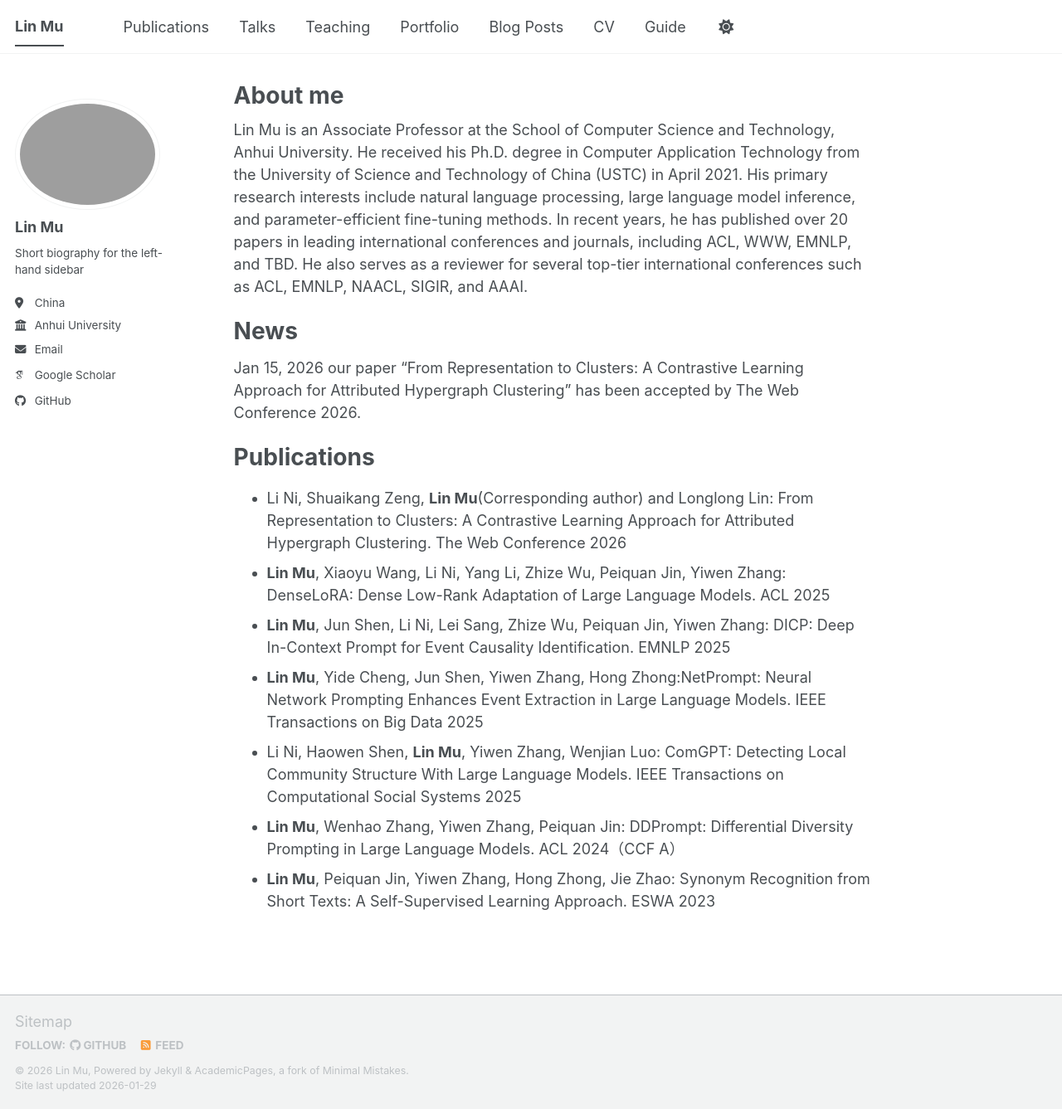
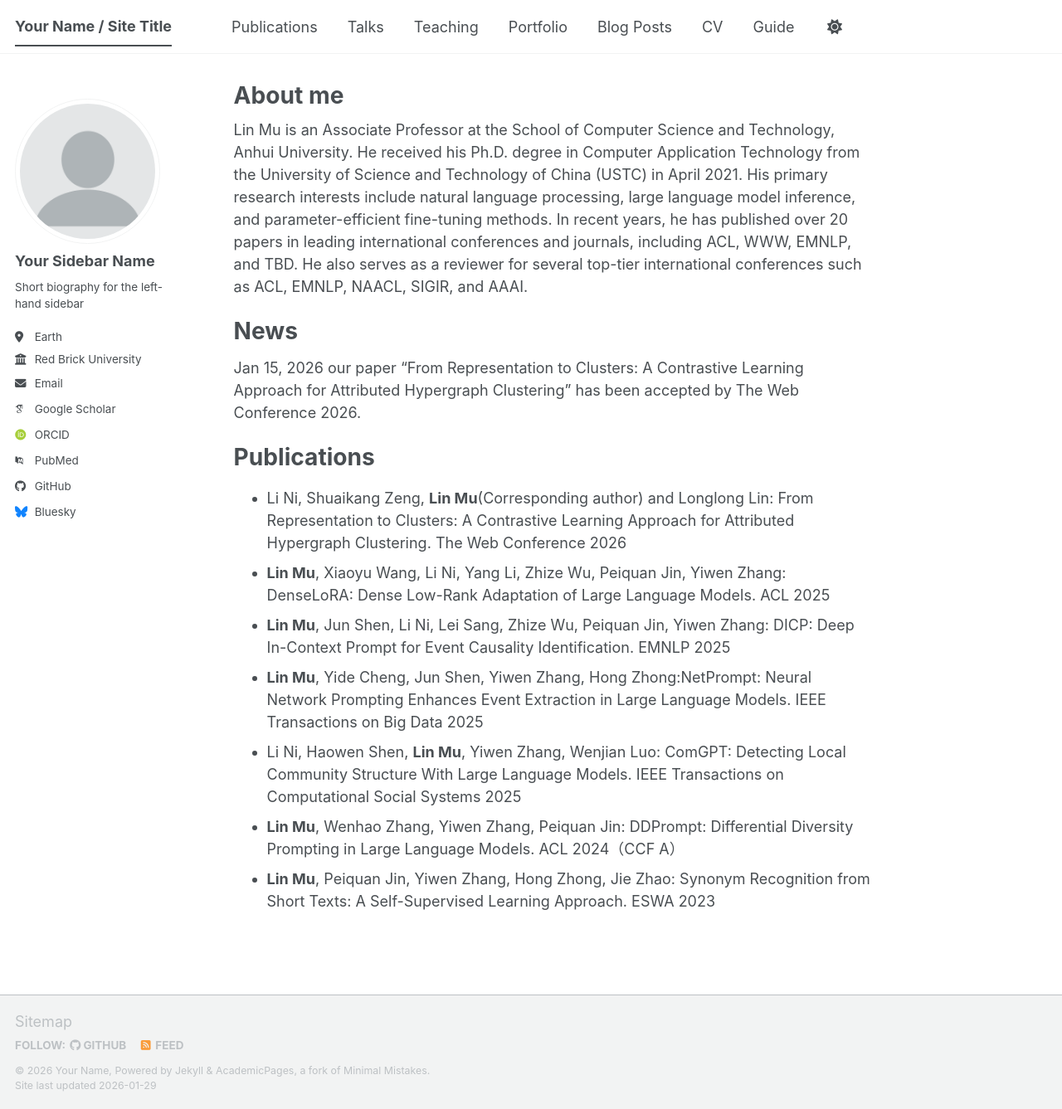
Before and after one commit to mulin-ahu/mulin.github.io, a Jekyll site: the page built from _pages/about.md, in a window 1280 px wide and 1337 px high. Shown: the whole window at 83% size. Built offline with Jekyll 4.4.1, drawn with Linux system fonts in a browser that asks for light colours; some web fonts are replaced; a script bundle is joined from its source files by our own code; library files that are not in the unit come from our copies.

Commit message:
Update _config.yml

```diff
--- a/_config.yml
+++ b/_config.yml
@@ -9,11 +9,11 @@
 # Basic Site Settings
 locale                   : "en-US"
 site_theme               : "default" # The available themes options are "default", "air", "sunrise", "mint", "dirt" and "contrast"
-title                    : "Lin Mu"
+title                    : "Your Name / Site Title"
 title_separator          : "-"
-name                     : &name "Lin Mu"
-description              : &description "Associate professor at Anhui University"   # Update this with a general description of your site, this is the default if not overridden by a page
-url                      : https://mulin-ahu.github.io # The base hostname & protocol for your site e.g. "https://[your GitHub username].github.io",
+name                     : &name "Your Name"
+description              : &description "Your Name's academic portfolio"   # Update this with a general description of your site, this is the default if not overridden by a page
+url                      : https://academicpages.github.io # The base hostname & protocol for your site e.g. "https://[your GitHub username].github.io",
                                                            # or if you already have some other page hosted on Github then use "https://[your GitHub username].github.io/[Your Repo Name]"
 baseurl                  : "" # the subpath of your site, e.g. "/blog"
 repository               : "academicpages/academicpages.github.io"
@@ -23,25 +23,25 @@
 #               Additional customization can be done by editing /_includes/author-profile.html
 author:
   # Biographic information
-  avatar           : "profile2.HEIC"
-  name             : "Lin Mu"
+  avatar           : "profile.png"
+  name             : "Your Sidebar Name"
   pronouns         : # example: "she/her"
   bio              : "Short biography for the left-hand sidebar"
-  location         : "China"
-  employer         : "Anhui University"
+  location         : "Earth"
+  employer         : "Red Brick University"
   uri              : # URL
-  email            : "mulin@ahu.edu.cn"
+  email            : "none@example.org"
 
   # Academic websites
   academia         : # URL
   arxiv            : # URL - Update with the correct link to your profile
-  googlescholar    : "https://scholar.google.com/citations?user=NC97qUkAAAAJ"
+  googlescholar    : "https://scholar.google.com/citations?user=PS_CX0AAAAAJ"
   inspire-hep      : # URL
   impactstory      : # URL
-  orcid            : #"https://orcid.org/yourorcidurl"
+  orcid            : "https://orcid.org/yourorcidurl"
   semantic         : # URL
   ssrn             : # URL
-  pubmed           : #"https://www.ncbi.nlm.nih.gov/pubmed/?term=john+snow"
+  pubmed           : "https://www.ncbi.nlm.nih.gov/pubmed/?term=john+snow"
   researchgate     : # URL
   scopus           : # URL
   zotero           : # URL
@@ -51,13 +51,13 @@
   bitbucket        : # Username - Update with your username on the site
   codepen          : # Username
   dribbble         : # Username
-  github           : "mulin-ahu"
+  github           : "academicpages"
   kaggle           : # Username
   stackoverflow    : # User number or user number and name (i.e., use "1" or "1/jeff-atwood")
 
   # Social media
   artstation       : # Username
-  bluesky          : #"bsky.app" # Replace this with you Bluesky username
+  bluesky          : "bsky.app" # Replace this with you Bluesky username
   facebook         : # Username
   flickr           : # Username
   foursquare       : # Username
```
